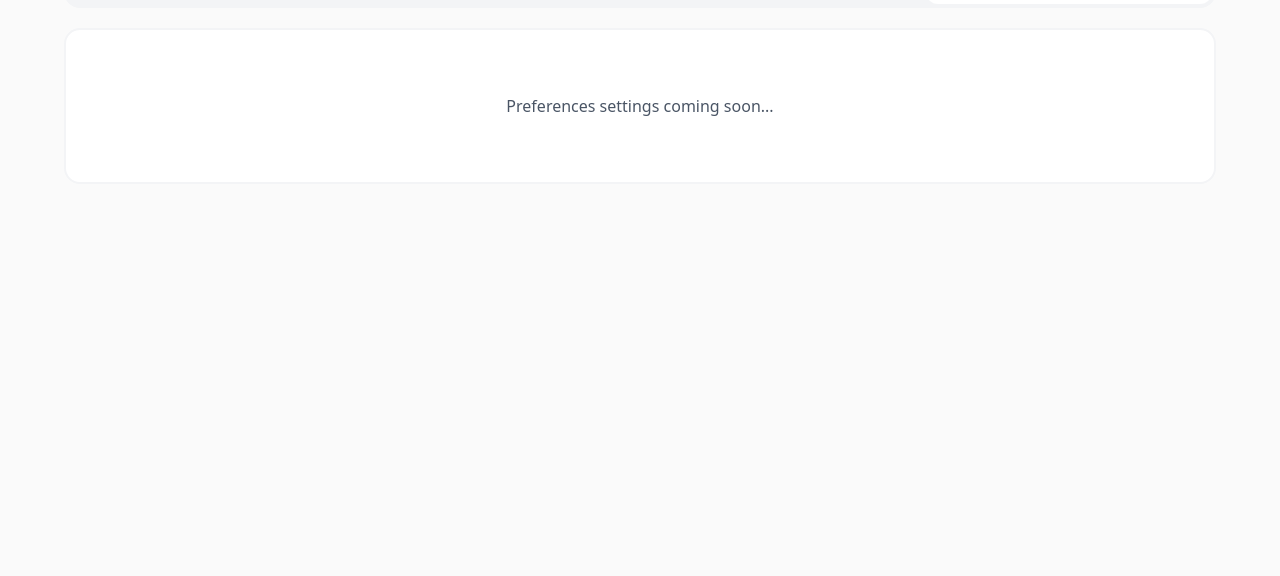
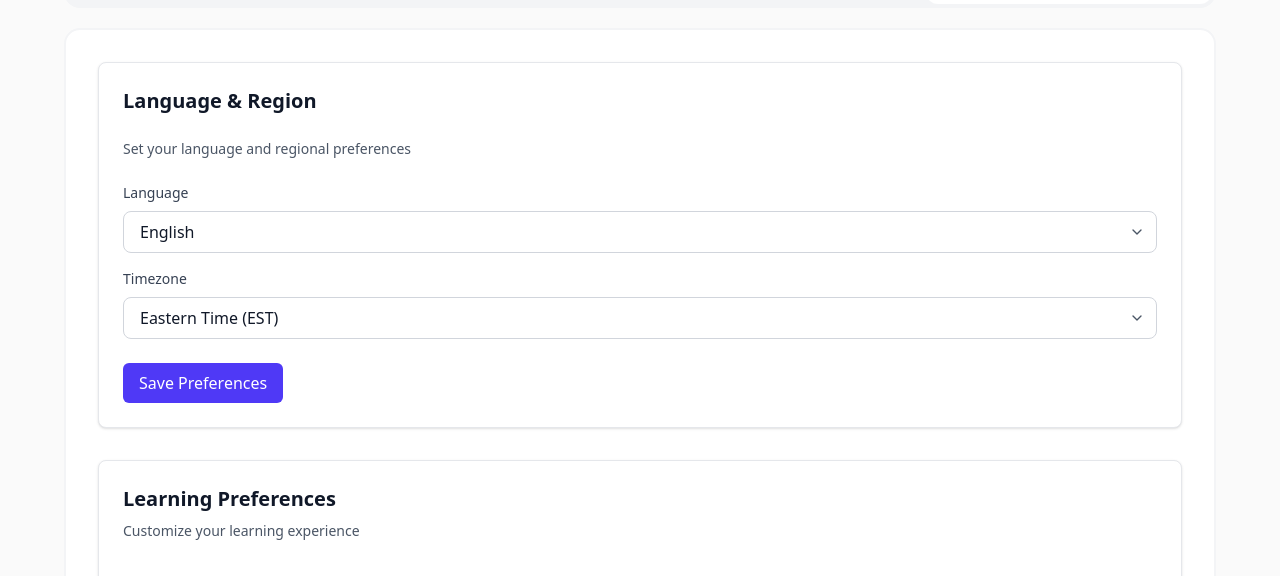
Before and after one commit to ELearnerUIT/elearner-frontend, a Next.js app: page /settings in a window 1280 px wide. Both pictures are taken after a click on the button "Preferences". Shown: the part 224-800 px from the top of the page. Built offline with nearby package versions, Linux system fonts and the light colour scheme.

Commit message:
Add raw preferences tab for settings page
Add raw preferences tab with no logic yet

```diff
--- a/app/(student)/settings/page.tsx
+++ b/app/(student)/settings/page.tsx
@@ -1,6 +1,7 @@
 'use client';
 
 import NotificationsTab from '@/components/Settings/NotificationsTab';
+import PreferencesTab from '@/components/Settings/PreferencesTab';
 import ProfileTab from '@/components/Settings/ProfileTab';
 import SecurityTab from '@/components/Settings/SecurityTab';
 import ToggleSwitch from '@/components/shared/ToggleSwitch';
@@ -61,9 +62,7 @@ export default function Settings() {
 
                         {/* Preferences Tab */}
                         {activeTab === Tab.PREFERENCES && (
-                            <div className="text-center py-8">
-                                <p className="text-gray-600">Preferences settings coming soon...</p>
-                            </div>
+                            <PreferencesTab />
                         )}
                     </div>
                 </div>
--- /dev/null
+++ b/components/Settings/PreferencesTab.tsx
@@ -0,0 +1,127 @@
+'use client';
+
+import { useState } from 'react';
+import CustomDropdown from '@/components/shared/CustomDropdown';
+import ToggleSwitch from '@/components/shared/ToggleSwitch';
+import { CustomButton } from '@/components/shared/CustomButton';
+
+export default function PreferencesTab() {
+    const [language, setLanguage] = useState('English');
+    const [timezone, setTimezone] = useState('Eastern Time (ES)');
+    const [autoPlayNextLesson, setAutoPlayNextLesson] = useState(true);
+    const [showSubtitlesByDefault, setShowSubtitlesByDefault] = useState(false);
+    const [videoQuality, setVideoQuality] = useState('Auto');
+
+    const languages = ['English', 'Spanish', 'French', 'German', 'Chinese'];
+    const timezones = ['Eastern Time (EST)', 'Central Time (CST)', 'Mountain Time (MST)', 'Pacific Time (PST)', 'GMT'];
+    const videoQualities = ['Auto', '1080p', '720p', '480p', '360p'];
+
+    const handleSavePreferences = () => {
+        alert("Preferences saved")
+    };
+
+    const handleDeleteAccount = () => {
+        alert("Account deleted")
+    };
+
+    const selectLanguage = (language: string) => {
+        setLanguage(language);
+    };
+
+    return (
+        <div className="space-y-8">
+            {/* Language & Region Section */}
+            <div className="bg-white rounded-lg p-6 shadow-sm border border-gray-200">
+                <h2 className="text-xl font-semibold mb-6 text-gray-900">Language & Region</h2>
+                <p className="text-gray-600 text-sm mb-6">Set your language and regional preferences</p>
+
+                <div className="space-y-4">
+                    <div>
+                        <label className="block text-sm font-medium text-gray-700 mb-2">Language</label>
+                        <CustomDropdown
+                            options={languages}
+                            value={language}
+                            onSelectedChanged={(value) => setLanguage(value)}
+                        />
+                    </div>
+
+                    <div>
+                        <label className="block text-sm font-medium text-gray-700 mb-2">Timezone</label>
+                        <CustomDropdown
+                            options={timezones}
+                            value={timezone}
+                            onSelectedChanged={(value) => setTimezone(value)}
+                        />
+                    </div>
+                </div>
+
+                <button
+                    onClick={handleSavePreferences}
+                    className="mt-6 bg-indigo-600 hover:bg-indigo-700 text-white font-medium py-2 px-4 rounded-md transition-colors duration-200"
+                >
+                    Save Preferences
+                </button>
+            </div>
+
+            {/* Learning Preferences Section */}
+            <div className="bg-white rounded-lg p-6 shadow-sm border border-gray-200">
+                <h2 className="text-xl font-semibold mb-2 text-gray-900">Learning Preferences</h2>
+                <p className="text-gray-600 text-sm mb-6">Customize your learning experience</p>
+
+                <div className="space-y-4">
+                    <div className="flex items-center justify-between py-3">
+                        <div>
+                            <p className="font-medium text-gray-900">Auto-play next lesson</p>
+                            <p className="text-gray-600 text-sm">Automatically start the next lesson when one finishes</p>
+                        </div>
+                        <ToggleSwitch
+                            checked={autoPlayNextLesson}
+                            onChange={setAutoPlayNextLesson}
+                        />
+                    </div>
+
+                    <div className="flex items-center justify-between py-3">
+                        <div>
+                            <p className="font-medium text-gray-900">Show subtitles by default</p>
+                            <p className="text-gray-600 text-sm">Display subtitles when watching video lessons</p>
+                        </div>
+                        <ToggleSwitch
+                            checked={showSubtitlesByDefault}
+                            onChange={setShowSubtitlesByDefault}
+                        />
+                    </div>
+
+                    <div className="py-3">
+                        <label className="block text-sm font-medium text-gray-700 mb-2">Default Video Quality</label>
+                        <CustomDropdown
+                            options={videoQualities}
+                            value={videoQuality}
+                            onSelectedChanged={(value) => setVideoQuality(value)}
+                        />
+                    </div>
+                </div>
+            </div>
+
+            {/* Danger Zone Section */}
+            <div className="bg-red-50 border-2 border-red-200 rounded-lg p-6">
+                <h2 className="text-xl font-semibold mb-2 text-red-600">Danger Zone</h2>
+                <p className="text-gray-600 text-sm mb-4">Irreversible and destructive actions</p>
+
+                <div className="bg-white rounded-lg p-4 border border-red-200">
+                    <div className="flex items-center justify-between">
+                        <div>
+                            <p className="font-medium text-gray-900">Delete Account</p>
+                            <p className="text-gray-600 text-sm">Permanently delete your account and all data</p>
+                        </div>
+                        <button
+                            onClick={handleDeleteAccount}
+                            className="bg-red-600 hover:bg-red-700 text-white font-medium py-2 px-4 rounded-md transition-colors duration-200"
+                        >
+                            Delete
+                        </button>
+                    </div>
+                </div>
+            </div>
+        </div>
+    );
+}
--- a/components/shared/CustomDropdown.tsx
+++ b/components/shared/CustomDropdown.tsx
@@ -16,7 +16,7 @@ export default function CustomDropdown({
             <select
                 value={value}
                 onChange={(e) => onSelectedChanged(e.target.value)}
-                className="appearance-none bg-white border border-gray-300 rounded-lg px-4 py-2 pr-10 text-gray-900 cursor-pointer hover:border-gray-400 focus:outline-none focus:ring-2 focus:ring-[rgb(99,102,241)]"
+                className="appearance-none w-full bg-white border border-gray-300 rounded-lg px-4 py-2 pr-10 text-gray-900 cursor-pointer hover:border-gray-400 focus:outline-none focus:ring-2 focus:ring-[rgb(99,102,241)]"
             >
                 {
                     options && options.map((option, index) => (
```
